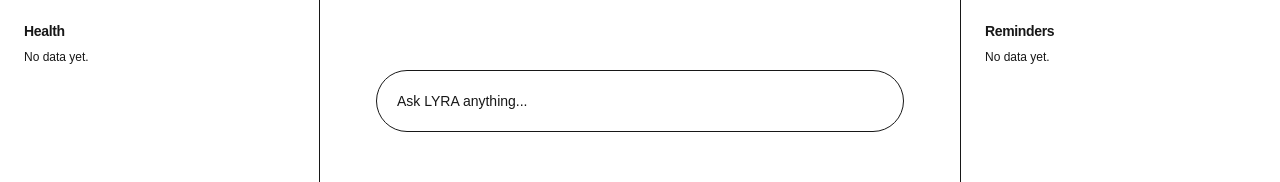
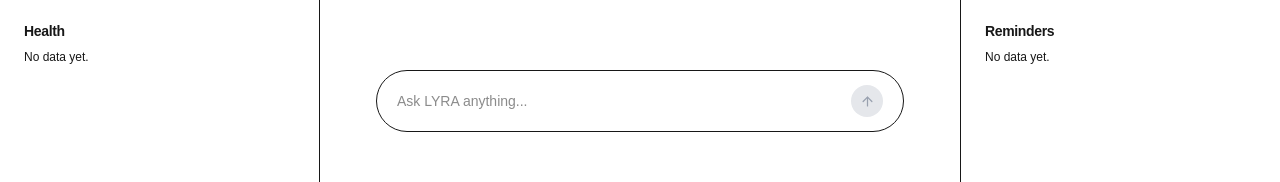
Before and after one commit to Aniketweb17/LifeOS, a Next.js app in the folder LifeOS/frontend/: page / in a window 1280 px wide. Shown: the part 604-786 px from the top of the page. Built offline with nearby package versions, Linux system fonts and the light colour scheme.

Commit message:
Build LYRA command bar

```diff
--- a/LifeOS/frontend/components/Layout/lyra-command-bar.tsx
+++ b/LifeOS/frontend/components/Layout/lyra-command-bar.tsx
@@ -1,43 +1,62 @@
-import { Send } from "lucide-react";
-import { Card } from "@/components/ui/Card";
-import { LyraAvatar } from "@/components/ui/Avatar";
-import { IconButton } from "@/components/ui/IconButton";
+// frontend/components/Layout/lyra-command-bar.tsx
+"use client";
 
-const SUGGESTIONS = ["Plan my day", "Summarize this week's notes", "Draft a standup update"];
+import { useState, type FormEvent, type KeyboardEvent } from "react";
+import { ArrowUp } from "lucide-react";
 
-/**
- * The omnipresent entry point into Lyra, pinned to the top of the workspace
- * on every page. Presentational only — wiring it up to a real assistant is
- * left to the feature layer.
- */
-export function LyraCommandBar() {
+type LyraCommandBarProps = {
+  onSubmit?: (message: string) => void;
+};
+
+export function LyraCommandBar({ onSubmit }: LyraCommandBarProps) {
+  const [value, setValue] = useState("");
+  const canSend = value.trim().length > 0;
+
+  const handleSubmit = (event: FormEvent) => {
+    event.preventDefault();
+    const message = value.trim();
+    if (!message) return;
+
+    if (onSubmit) {
+      onSubmit(message);
+    } else {
+      console.log("LYRA command:", message);
+    }
+    setValue("");
+  };
+
+  const handleKeyDown = (event: KeyboardEvent<HTMLInputElement>) => {
+    if (event.key === "Enter") {
+      event.preventDefault();
+      handleSubmit(event);
+    }
+  };
+
   return (
-    <Card className="p-4">
-      <div className="flex items-center gap-3">
-        <LyraAvatar />
+    <form onSubmit={handleSubmit} className="mx-auto w-full max-w-2xl">
+      <div className="flex items-center gap-3 rounded-full border border-border bg-surface px-5 py-3.5 transition-colors focus-within:border-primary">
+        <label htmlFor="lyra-command-input" className="sr-only">
+          Ask LYRA anything
+        </label>
         <input
+          id="lyra-command-input"
           type="text"
-          placeholder="Ask Lyra anything — plan your day, draft a note, find a file..."
-          className="w-full flex-1 bg-transparent text-[14.5px] text-text outline-none placeholder:text-faint"
+          value={value}
+          onChange={(event) => setValue(event.target.value)}
+          onKeyDown={handleKeyDown}
+          placeholder="Ask LYRA anything..."
+          autoComplete="off"
+          className="flex-1 bg-transparent text-sm text-text outline-none placeholder:text-faint"
         />
-        <IconButton
-          label="Send to Lyra"
-          className="h-[34px] w-[34px] shrink-0 rounded-control bg-primary text-white hover:bg-primary-hover hover:text-white"
+        <button
+          type="submit"
+          disabled={!canSend}
+          aria-label="Send"
+          className="flex h-8 w-8 shrink-0 items-center justify-center rounded-full bg-black text-white transition-colors hover:bg-gray-800 focus-visible:outline focus-visible:outline-2 focus-visible:outline-offset-2 focus-visible:outline-black disabled:cursor-not-allowed disabled:bg-gray-200 disabled:text-gray-400"
         >
-          <Send size={14} />
-        </IconButton>
+          <ArrowUp size={15} />
+        </button>
       </div>
-
-      <div className="mt-3 flex flex-wrap gap-2">
-        {SUGGESTIONS.map((suggestion) => (
-          <button
-            key={suggestion}
-            className="rounded-full border border-border bg-surface-alt px-3 py-1.5 text-[12.5px] text-muted transition-colors hover:text-text"
-          >
-            {suggestion}
-          </button>
-        ))}
-      </div>
-    </Card>
+    </form>
   );
 }
--- a/LifeOS/frontend/components/Layout/lyra-workspace.tsx
+++ b/LifeOS/frontend/components/Layout/lyra-workspace.tsx
@@ -1,4 +1,5 @@
-import { ArrowUp, Sparkles } from "lucide-react";
+import { Sparkles } from "lucide-react";
+import { LyraCommandBar } from "./lyra-command-bar";
 
 export default function LyraWorkspace() {
   return (
@@ -27,20 +28,8 @@
       </div>
 
       <div className="shrink-0 px-6 pb-8 pt-4">
-        <div className="mx-auto flex w-full max-w-2xl items-center gap-3 rounded-full border border-border bg-surface px-5 py-3.5">
-          <span className="flex-1 text-sm text-faint">
-            Ask LYRA anything...
-          </span>
-
-          <button
-            type="button"
-            aria-label="Send"
-            className="flex h-8 w-8 shrink-0 items-center justify-center rounded-full bg-primary text-white"
-          >
-            <ArrowUp size={15} />
-          </button>
-        </div>
-      </div>
+  <LyraCommandBar />
+</div>
     </div>
   );
 }
```
